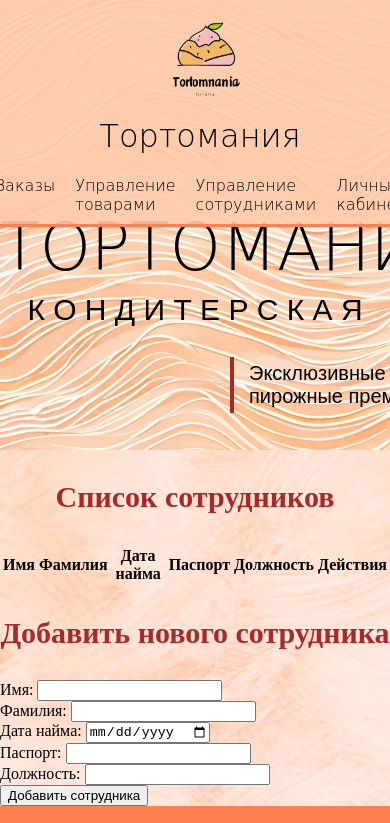
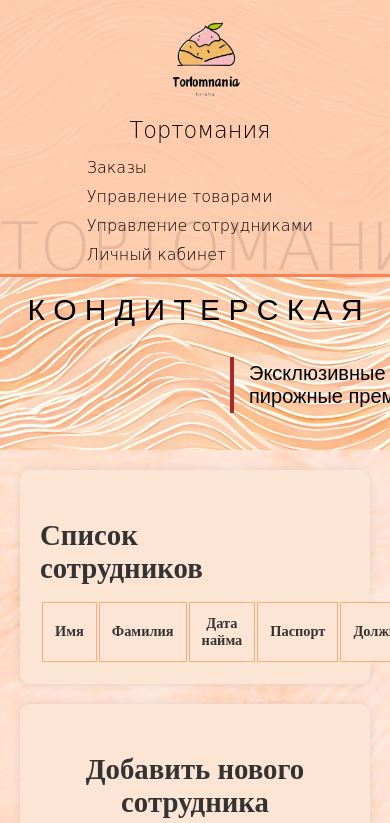
Before and after one commit to JuliaOctober/BD, a website: page employee_management.html in a window 390 px wide. Shown: the top 823 px of the page. Drawn offline with Linux system fonts and the light colour scheme; no server answers.

Commit message:
изменения

```diff
--- a/catalog2.js
+++ b/catalog2.js
@@ -14,7 +14,9 @@ function loadProducts() {
                         <td>${product.price} ₽</td>
                         <td>${product.catagory_name}</td>
                         <td>
-                            <button onclick="deleteProduct(${product.id})">Удалить</button>
+                            <button class="delete-btn" onclick="deleteProduct(${product.id})">
+                                <img src="img8.png" alt="Удалить" class="delete-icon">
+                            </button>
                         </td>
                     `;
                     tableBody.appendChild(row);
--- a/employee.js
+++ b/employee.js
@@ -15,7 +15,11 @@ function loadStaff() {
                 <td>${formatDate(staff.dateofhiring)}</td>
                 <td>${staff.passport}</td>
                 <td>${staff.post}</td>
-                <td><button onclick="deleteStaff(${staff.id})">-</button></td>
+                <td>
+                    <button class="delete-btn" onclick="deleteStaff(${staff.id})">
+                        <img src="img8.png" alt="Удалить" class="delete-icon">
+                    </button>
+                </td>
             `;
 
             staffList.appendChild(row);
--- a/main10.css
+++ b/main10.css
@@ -88,49 +88,6 @@ body {
     border-color: brown
 }
 
-.order{
-    margin-top: 30px;
-    margin-left:270px;
-    font-size: 20px;
-    padding: 10px 30px 10px 30px;
-     border-radius: 25px;
-    background-color: brown;
-    color:floralwhite
-}
-
-h3 {
-    text-align: center;
-    font-size: 30px;
-    color: brown;
-}
-
-.aboutus {
-    margin: 20px 200px;
-    font-size: 20px;
-    font-family: "PT Sans", "Arial", sans-serif;
-}
-
-.containerimg img {
-    width: 450px;
-    height: 300px;
-    margin: 10px;
-    border: 10px solid #fefae0;
-    transition-duration: 1s;
-}
-
-.containerimg img:hover {
-    border: 5px solid #fff;
-    transform: scale(1.1);
-    filter: none;
-}
-
-.containerimg {
-    display: flex;
-    flex-wrap: wrap;
-    justify-content: center;
-    align-items: center;
-}
-
 footer {
     background-color: coral;
     display: flex;
@@ -199,3 +156,110 @@ footer img{
     margin-left:230px;
     }
 }
+
+/* Стили для таблицы товаров */
+table {
+    width: 100%;
+    margin-top: 40px;
+    border-collapse: collapse;
+}
+
+table th, table td {
+    padding: 12px;
+    text-align: left;
+    border-bottom: 1px solid #FDE5D6;
+}
+
+table th {
+    background-color: #FDE5D6;
+    font-weight: bold;
+}
+
+table tr:hover {
+    background-color: #FDE5D6;
+}
+
+#productsTable {
+    margin: 20px auto;
+    width: 90%;
+    max-width: 1200px;
+}
+
+/* Стили для формы добавления товара */
+#add-product-form {
+    background-color: rgba(255, 255, 255, 0.8);
+    padding: 20px;
+    border-radius: 8px;
+    margin-top: 30px;
+    box-shadow: 0 4px 8px rgba(0, 0, 0, 0.1);
+    width: 400px;
+    margin: 30px auto;
+}
+
+#add-product-form h3 {
+    font-size: 24px;
+    color: #333;
+    margin-bottom: 15px;
+}
+
+#add-product-form label {
+    font-size: 16px;
+    color: #333;
+    margin-bottom: 5px;
+    display: block;
+}
+
+#add-product-form input,
+#add-product-form select {
+    width: 100%;
+    padding: 8px;
+    margin-bottom: 15px;
+    border: 1px solid #ccc;
+    border-radius: 4px;
+}
+
+#add-product-form button {
+    margin-top: 30px;
+    margin-left:270px;
+    font-size: 20px;
+    padding: 10px 30px 10px 30px;
+    border-radius: 25px;
+    background-color: brown;
+    color:floralwhite;
+    cursor: pointer;
+}
+
+#add-product-form button:hover {
+    background-color: #ff6600;
+}
+
+@media screen and (max-width: 900px) {
+    /* Сужаем таблицу */
+    table {
+        width: 100%;
+        margin-top: 20px;
+    }
+
+    /* Сужаем форму добавления товара */
+    #add-product-form {
+        width: 90%;
+    }
+}
+
+/* Стили для кнопки удаления */
+.delete-btn {
+    background-color: transparent;
+    border: none;
+    cursor: pointer;
+    padding: 0;
+}
+
+.delete-icon {
+    width: 20px;  /* Размер изображения */
+    height: 20px;
+    transition: opacity 0.3s;
+}
+
+.delete-btn:hover .delete-icon {
+    opacity: 0.7;  /* Плавное изменение прозрачности на наведение */
+}
--- a/main11.css
+++ b/main11.css
@@ -199,3 +199,120 @@ footer img{
     margin-left:230px;
     }
 }
+
+/* Таблица сотрудников */
+#staff-table {
+    margin: 20px;
+    padding: 20px;
+    background-color: #FDE5D6;
+    border-radius: 10px;
+    box-shadow: 0 0 10px rgba(0, 0, 0, 0.1);
+}
+
+#staff-table h3 {
+    margin-right: 400px;
+    font-size: 1.8em;
+    margin-bottom: 15px;
+    color: #333;
+}
+
+#staff-table table {
+    width: 100%;
+    border-collapse: none;
+}
+
+#staff-table table th, #staff-table table td {
+    padding: 12px;
+    text-align: center;
+    border: 1px solid #FFAB7C;
+}
+
+#staff-table table th {
+    background-color: #FDE5D6;
+    color: #333;
+}
+
+#staff-table table tr:nth-child(even) {
+    background-color: #f9f9f9;
+}
+
+#staff-table table tr:hover {
+    background-color: #f1f1f1;
+}
+
+/* Форма добавления сотрудника */
+#add-staff-form {
+    margin: 20px;
+    padding: 20px;
+    background-color: #FDE5D6;
+    border-radius: 10px;
+    box-shadow: 0 0 10px rgba(0, 0, 0, 0.1);
+}
+
+#add-staff-form h3 {
+    font-size: 1.8em;
+    margin-bottom: 15px;
+    color: #333;
+}
+
+#add-staff-form label {
+    display: block;
+    font-size: 1em;
+    margin-top: 10px;
+}
+
+#add-staff-form input {
+    width: 100%;
+    padding: 10px;
+    font-size: 1em;
+    margin-top: 5px;
+    border: 1px solid #ddd;
+    border-radius: 5px;
+    box-sizing: border-box;
+}
+
+#add-staff-form button {
+    margin-top: 30px;
+    font-size: 16px;
+    padding: 8px 20px 8px 20px;
+    border-radius: 25px;
+    background-color: brown;
+    color:floralwhite;
+    cursor: pointer;
+}
+
+#add-staff-form button:hover {
+    background-color: #e5533f;
+}
+
+/* Адаптивность для мобильных устройств */
+@media screen and (max-width: 768px) {
+    .header_page h1.name {
+        font-size: 1.4em;
+    }
+    nav ul {
+        flex-direction: column;
+        gap: 10px;
+    }
+    #staff-table table th, #staff-table table td {
+        font-size: 0.9em;
+    }
+}
+
+/* Стили для кнопки удаления */
+.delete-btn {
+    background-color: transparent;
+    border: none;
+    cursor: pointer;
+    padding: 0;
+}
+
+.delete-icon {
+    width: 20px;  /* Размер изображения */
+    height: 20px;
+    transition: opacity 0.3s;
+}
+
+.delete-btn:hover .delete-icon {
+    opacity: 0.7;  /* Плавное изменение прозрачности на наведение */
+}
--- a/main4.css
+++ b/main4.css
@@ -146,3 +146,64 @@ footer img{
     height: 20px;
     padding: 5px
 }
+
+/* Адаптивные стили для экрана шириной меньше 900px */
+@media screen and (max-width: 900px) {
+    header {
+        flex-direction: column;
+        align-items: center;
+        padding: 10px;
+    }
+
+    .logo {
+        margin: 9px auto;
+    }
+
+    .name {
+        text-align: center;
+        padding-top: 9px;
+        padding-left: 0;
+    }
+
+    ul {
+        display: flex;
+        padding: 0;
+        margin: 0;
+        justify-content: center;
+        gap: 10px;
+    }
+
+    li {
+        display: inline;
+        font-size: 16px;
+    }
+
+    .a1 {
+        padding-right: 10px;
+    }
+
+    .main-name{
+        text-align: center;
+        padding-left: 0;
+        padding-top: 210px;
+    }
+
+    .main-description {
+        text-align: center;
+        padding-left: 0;
+    }
+
+    .about {
+        margin-left: auto;
+        margin-right: auto;
+        text-align: center;
+    }
+
+    .order {
+        margin-left: auto;
+        margin-right: auto;
+        display: block;
+        cursor: pointer;
+    }
+
+}
--- a/main9.css
+++ b/main9.css
@@ -155,6 +155,7 @@ footer img{
     background-color: #FDE5D6;
     border-radius: 10px;
     box-shadow: 0 4px 8px rgba(0, 0, 0, 0.2);
+    display: block;
 }
 
 #ordersTable {
@@ -184,6 +185,7 @@ footer img{
 }
 
 #ordersTable td {
+    display: block;
     position: relative;
 }
 
@@ -199,6 +201,7 @@ footer img{
 }
 
 #ordersTable td:first-child {
+    display: block;
     font-weight: bold;
     color: #444;
 }
@@ -209,6 +212,7 @@ footer img{
 }
 
 .products-list {
+    display: block;
     list-style: none;
     padding: 0;
     margin: 0;
@@ -264,7 +268,7 @@ footer img{
     }
 
     li {
-        display: inline;
+        display: block;
         font-size: 16px;
     }
 
```
Also changed, not shown: img8.png (added).
